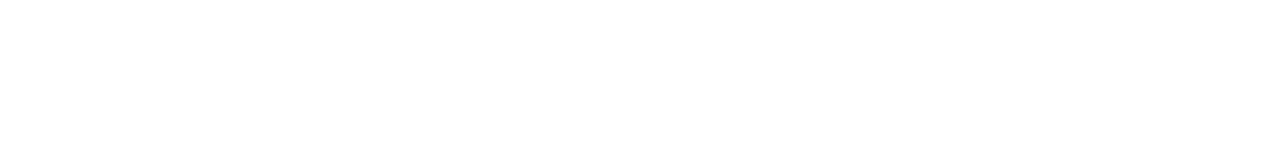
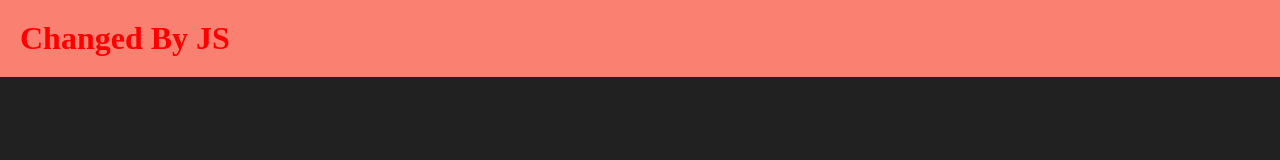
Before and after one commit to Abhinash01/JS-Practice-Projects, a plain HTML site: page Project_01/index.html in a window 1280 px wide. Drawn offline with Linux system fonts and the light colour scheme.

Commit message:
Completed First Practice Project

```diff
--- a/Project_01/index.html
+++ b/Project_01/index.html
@@ -3,9 +3,11 @@
 <head>
     <meta charset="UTF-8">
     <meta name="viewport" content="width=device-width, initial-scale=1.0">
-    <title>Document</title>
+    <title>JS-Project-01</title>
+    <link rel="stylesheet" href="style.css">
 </head>
 <body>
-
+    <h1 class="fst">Hello! This is My First Practice on DOM</h1>
 </body>
+<script src="script.js"></script>
 </html>
--- /dev/null
+++ b/Project_01/script.js
@@ -0,0 +1,5 @@
+let a = document.querySelector('.fst');
+a.innerHTML = "Changed By JS";
+a.style.color = "red";
+a.style.backgroundColor = "salmon";
+a.style.padding = '20px';
--- /dev/null
+++ b/Project_01/style.css
@@ -0,0 +1,9 @@
+*{
+    margin: 0;
+    padding: 0;
+    box-sizing: border-box;
+}
+
+body{
+    background-color: #212121;
+}
```
